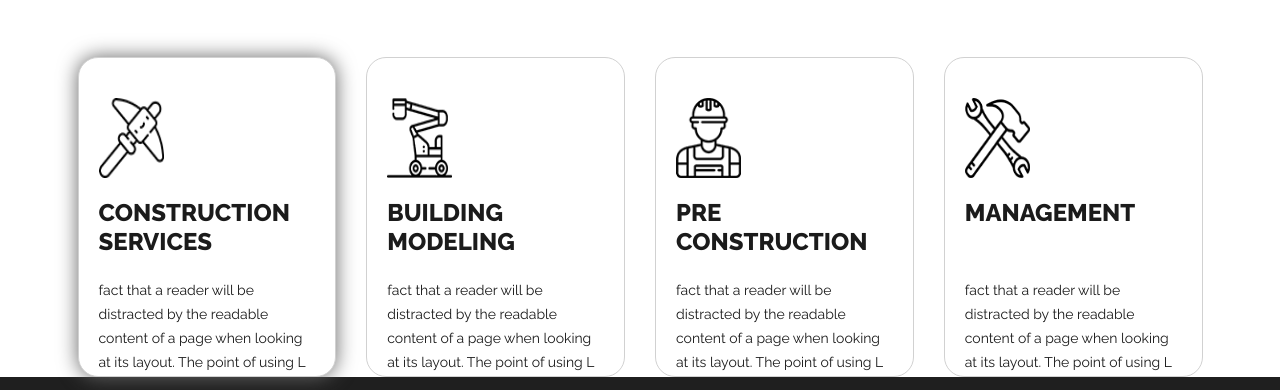
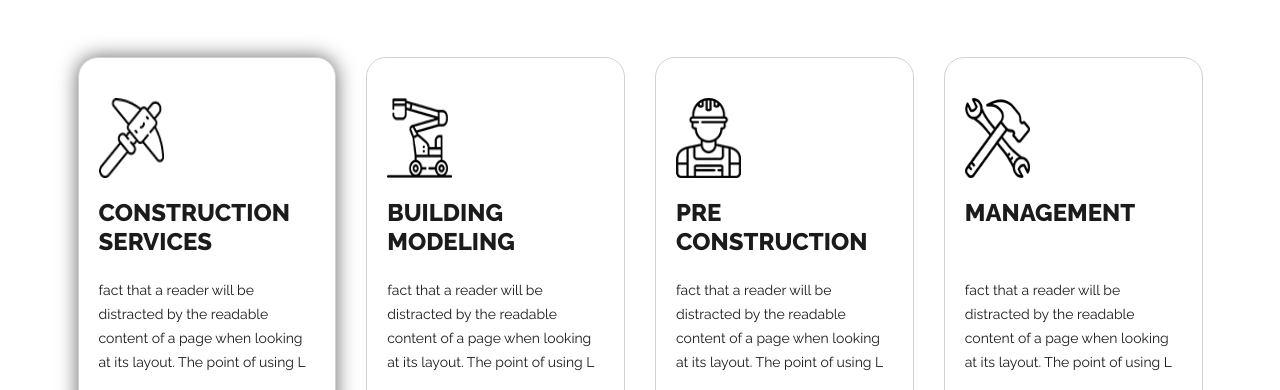
Before and after one commit to JuacCrack/Lining, a plain HTML site: page services.html in a window 1280 px wide. Shown: the part 403-793 px from the top of the page. Drawn offline with Linux system fonts and the light colour scheme.

Commit message:
fix text boxes

```diff
--- a/css/style.css
+++ b/css/style.css
@@ -35,6 +35,7 @@
 
 .figure {
     height: 30vh;
+    width: 100%;
 }
 
 @media (min-width: 768px) {
@@ -693,7 +694,7 @@ button {
 .box_main {
     width: 100%;
     background-color: #ffffff;
-    height: 40vh;
+    height: max-content;
     padding: 40px 20px 40px 20px;
     border-radius: 20px;
     border: 1px solid #d1d1d1;
```
